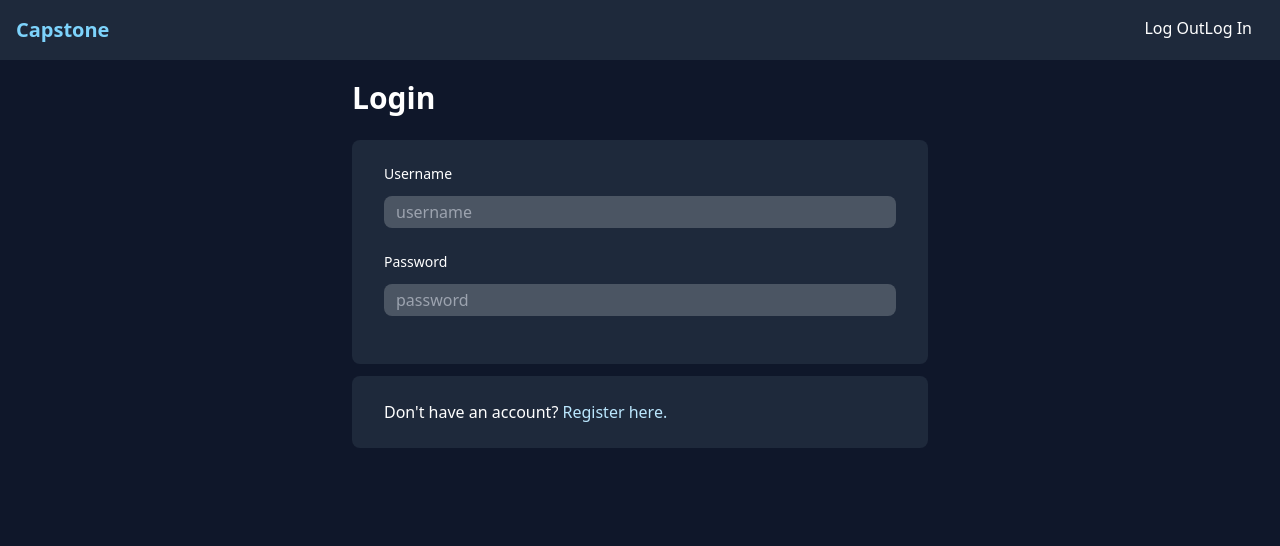
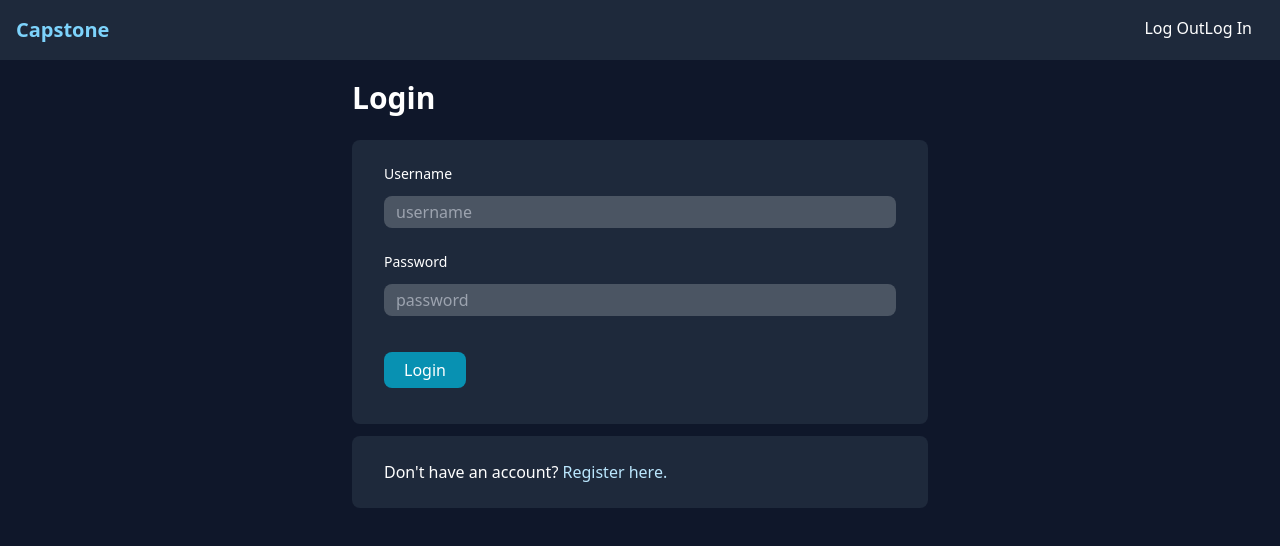
Before and after one commit to Seasawher/cs50web-capstone, a Next.js app in the folder frontend/: page /login in a window 1280 px wide. Shown: the top 546 px of the page. Built offline with nearby package versions, Linux system fonts and the light colour scheme.

Commit message:
Layout 🎨 restore a login button

```diff
--- a/frontend/src/pages/login.tsx
+++ b/frontend/src/pages/login.tsx
@@ -19,7 +19,7 @@ export default function Home() {
               <input
                 type="text"
                 id="id_username"
-                placeholder='username'
+                placeholder="username"
                 className="w-full rounded-lg
                         bg-gray-600 px-3
                         py-1 placeholder-gray-400 focus:caret-blue-500 focus:outline focus:outline-2 focus:outline-blue-500"
@@ -32,10 +32,16 @@ export default function Home() {
               <input
                 type="password"
                 id="id_password"
-                placeholder='password'
+                placeholder="password"
                 className="w-full rounded-lg bg-gray-600 px-3 py-1 placeholder-gray-400 focus:caret-blue-500 focus:outline focus:outline-2 focus:outline-blue-500"
               ></input>
             </div>
+            <button
+              type="submit"
+              className="my-3 rounded-lg bg-cyan-600 px-5 py-1.5 font-medium text-white hover:bg-cyan-700 focus:outline focus:outline-2 focus:outline-blue-500"
+            >
+              Login
+            </button>
           </form>
         </div>
         <div className="mb-3 rounded-lg bg-slate-800 py-6 px-8">
```
